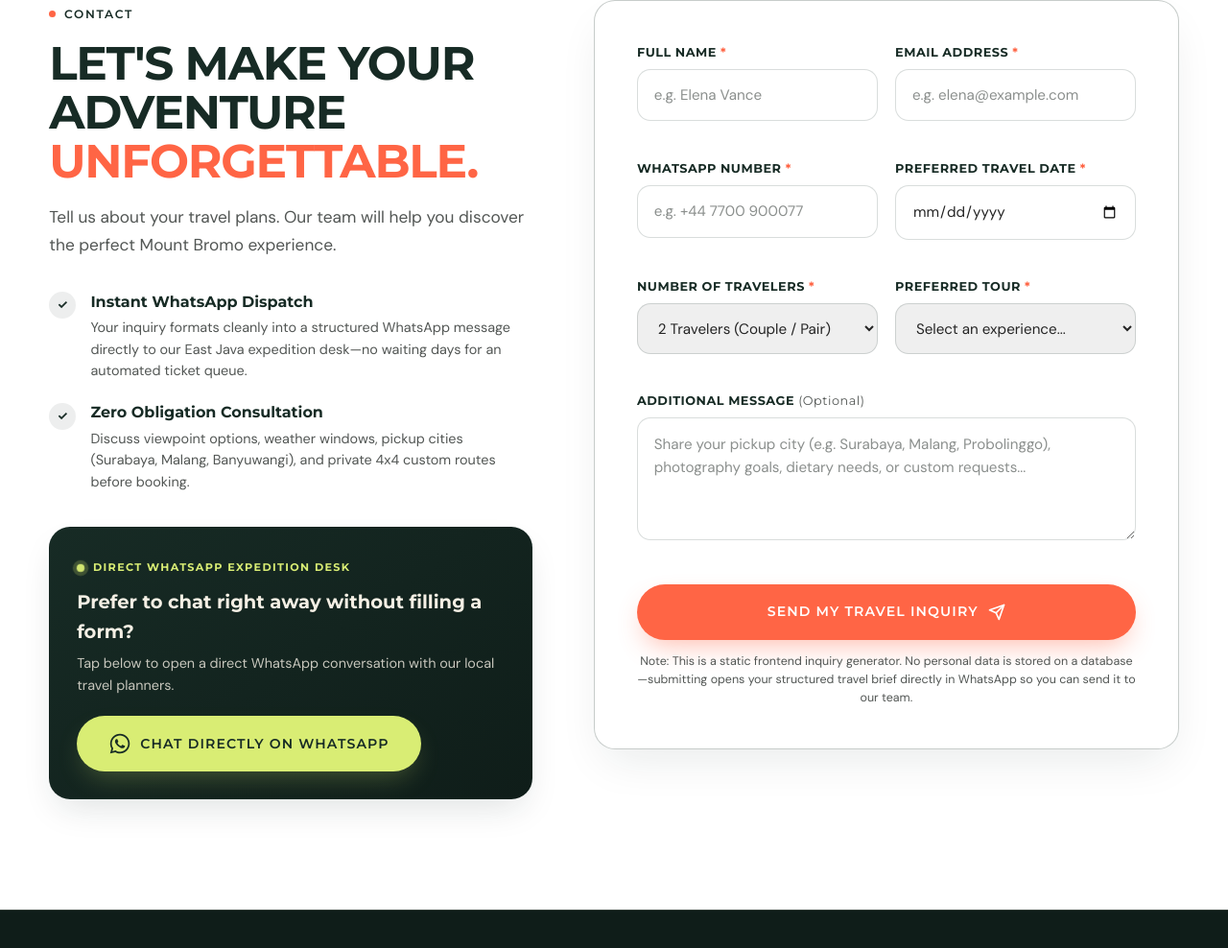
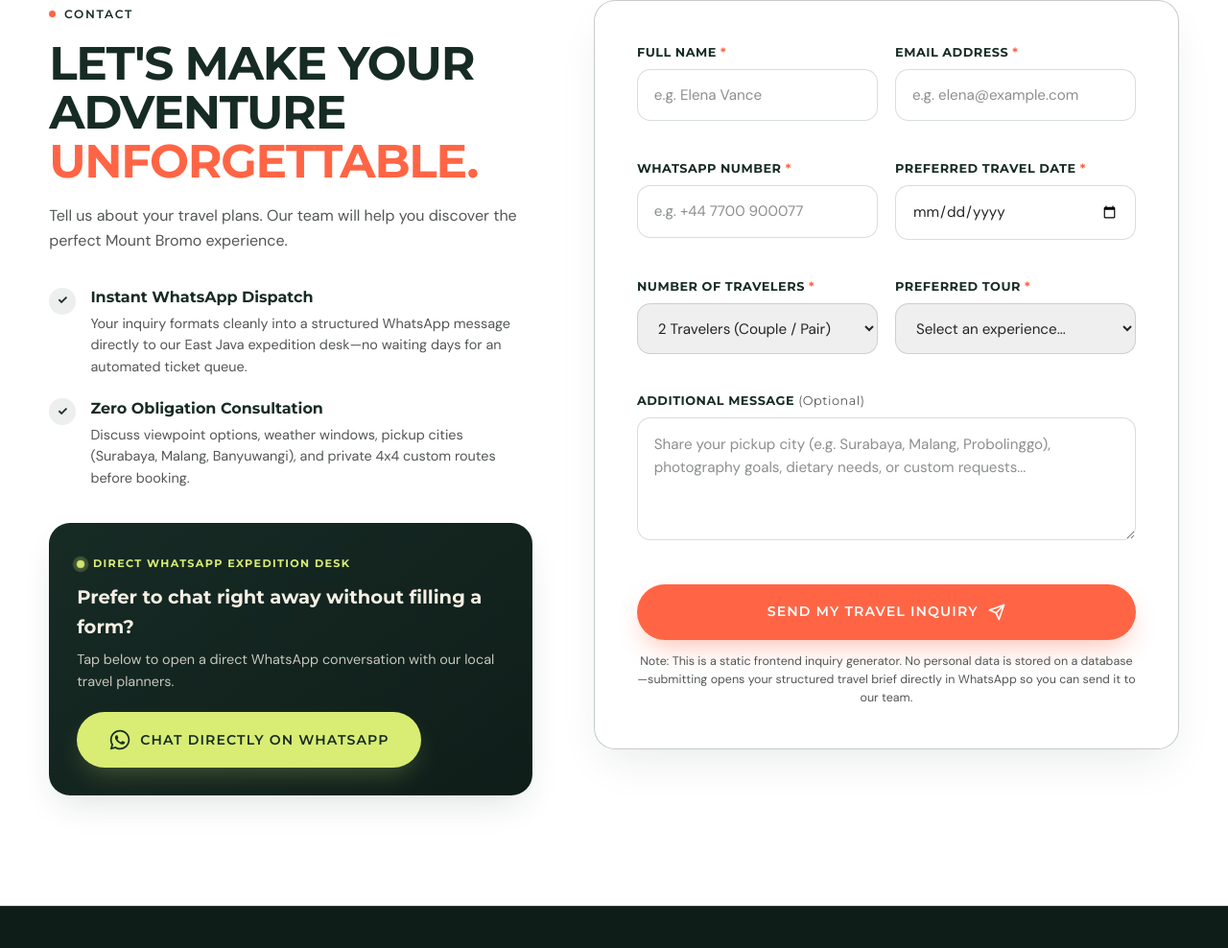
Before and after one commit to wins-webdev/bromotours-project, a plain HTML site: page index.html in a window 1280 px wide. Shown: the part 8058-9046 px from the top of the page at 96% size. Drawn offline with Linux system fonts and the light colour scheme.

Commit message:
style(contact): update inquiry-lead font size to 1rem

```diff
--- a/assets/css/style.css
+++ b/assets/css/style.css
@@ -2492,7 +2492,7 @@ body.menu-open {
 }
 
 .inquiry-lead {
-  font-size: 1.08rem;
+  font-size: 1rem;
   line-height: 1.68;
   color: var(--color-charcoal-muted);
   margin-bottom: 2rem;
```
